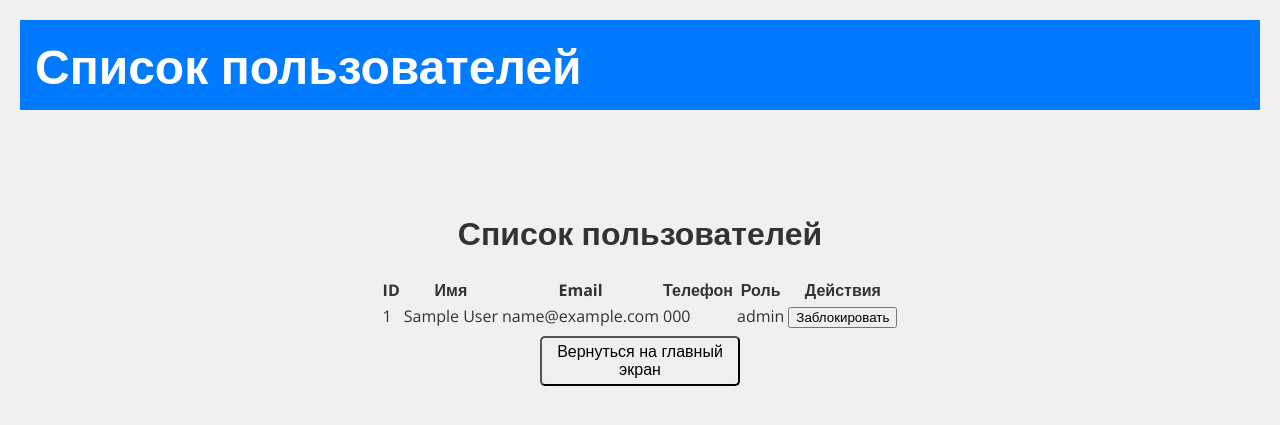
After one commit to davidcitoaa/cursovaya, a Flask app: template templates/user_list.html in a window 1280 px wide. The commit adds this page. Shown: the top 425 px of the page. Run offline with Flask 3, Linux system fonts and the light colour scheme; the template is opened without the code that fills it: most values are stand-ins (such as "Sample title", 1, 10 or a date in 2020); parts of the project's set-up code (start-up, migrations or seed data) failed here and were passed over; some libraries are stand-ins or nearby versions.

Commit message:
Добавил администратора

```diff
--- a/app.py
+++ b/app.py
@@ -59,6 +59,16 @@ class Client(BaseModel, UserMixin):
     email = CharField(max_length=255, null=True)
     phone = CharField(max_length=20)
     role = CharField(max_length=50, default='user')
+    blocked = CharField(max_length=50, default=None)
+
+    def block(self):
+        # Реализуйте здесь логику блокировки клиента
+        # Например, вы можете установить флаг в базе данных, указывающий на блокировку
+        self.blocked = True
+        self.save()  # Сохраняем изменения в базе данных
+
+    def is_blocked(self):
+        return self.blocked
 
     def check_password(self, password):
         return get_hashed_password(password) == self.password
@@ -265,11 +275,62 @@ class LoanRequestForm(FlaskForm):
 def load_user(user_id):
     return Client.get_by_id(user_id)
 
+@app.route('/user_list')
+@login_required  # Декоратор, требующий аутентификации пользователя
+def user_list():
+    # Здесь вы можете получить список всех пользователей из базы данных
+    # Например, используя ORM Peewee: users = User.select()
+    users = Client.select()
+
+    # Затем передайте список пользователей в шаблон
+    return render_template('user_list.html', current_user=current_user, users=users)
 
 # Маршруты Flask
 @app.route('/')
 def index():
-    return render_template('index.html')
+    # Проверяем роль пользователяs
+    if current_user.is_authenticated:
+        print(current_user.role)
+        if current_user.role == 'admin':
+            return render_template('admin_dashboard.html', current_user=current_user)
+        else:
+            return render_template('dashboard.html', current_user=current_user)
+    return render_template('index.html', current_user=current_user)
+
+
+@app.route('/admin/dashboard')
+@login_required
+def admin_dashboard():
+    # Проверяем роль пользователя
+    if current_user.is_authenticated and current_user.role == 'admin':
+        return render_template('admin_dashboard.html', current_user=current_user)
+    else:
+        flash('У вас нет доступа к этой странице.', 'danger')
+        return redirect(url_for('index'))
+
+@app.route('/block_user/<int:user_id>', methods=['POST'])
+@login_required
+def block_user(user_id):
+    user = Client.get_or_none(Client.client_id == user_id)
+
+    if user:
+        user.block()
+        print(f'Пользователь {user.full_name} заблокирован успешно!', 'success')
+    else:
+        print('Пользователь не найден', 'error')
+
+    return redirect(url_for('user_list'))
+
+@app.route('/admin/users_list')
+@login_required
+def users_list():
+    # Проверяем роль пользователя
+    if current_user.is_authenticated and current_user.role == 'admin':
+        users = Client.select()
+        return render_template('users_list.html', users=users, current_user=current_user)
+    else:
+        flash('У вас нет доступа к этой странице.', 'danger')
+        return redirect(url_for('index'))
 
 
 @app.route('/login', methods=['GET', 'POST'])
@@ -281,10 +342,15 @@ def login():
     if form.validate_on_submit():
         user = Client.get_or_none(Client.email == form.username.data)
         if user and user.check_password(form.password.data):
-            login_user(user)
-            return redirect(url_for('dashboard'))
-
-    return render_template('login.html', form=form)
+            # Проверка на блокировку пользователя
+            if not user.is_blocked():
+                login_user(user)
+                return redirect(url_for('dashboard'))
+            else:
+                error = 'Ваша учетная запись заблокирована. Обратитесь к администратору.'
+        else:
+            error = 'Неверный логин или пароль'
+    return render_template('login.html', form=form, error=error)
 
 
 def get_hashed_password(password):
--- a/templates/index.html
+++ b/templates/index.html
@@ -22,9 +22,15 @@
 
     {% if current_user.is_authenticated %}
         <p>Вы вошли в аккаунт. </p>
+        {% if current_user.role == 'admin' %}
+            <form method="get" action="{{ url_for('admin_dashboard') }}">
+                <button type="submit" class="button-style">Административная панель</button>
+            </form>
+        {% else %}
             <form method="get" action="{{ url_for('dashboard') }}">
                 <button type="submit" class="button-style">Зайти в личный кабинет</button>
             </form>
+        {% endif %}
         <form action="{{ url_for('logout') }}" method="post">
             <button type="submit" class="button-style">Выйти</button>
         </form>
--- a/templates/login.html
+++ b/templates/login.html
@@ -18,9 +18,14 @@
 <main class="container">
     <h1>Вход</h1>
 
+    {% if error %}
+        <p class="error">{{ error }}</p>
+        {% endif %}
+
     <div class="form-field">
     <form method="post" action="{{ url_for('login') }}">
         {{ form.csrf_token }}
+
 
 
         <label for="username">Логин:</label>
--- /dev/null
+++ b/templates/user_list.html
@@ -0,0 +1,56 @@
+<!-- templates/users_list.html -->
+
+<!DOCTYPE html>
+<html lang="en">
+<head>
+    <meta charset="UTF-8">
+    <meta name="viewport" content="width=device-width, initial-scale=1.0">
+    <title>Список пользователей</title>
+    <link rel="stylesheet" href="https://fonts.googleapis.com/css?family=Open Sans:400,600,700&display=swap">
+    <link rel="stylesheet" href="https://fonts.googleapis.com/css?family=Roboto:400,500,700&display=swap">
+    <link rel="stylesheet" href="/static/css/custom-style.css">
+</head>
+<body>
+    <header>
+        <div class="title">
+            <h1 style="font-size: 3em; text-align: center;">Список пользователей</h1>
+        </div>
+    </header>
+
+    <main class="container">
+        <h1>Список пользователей</h1>
+
+        <table>
+            <thead>
+                <tr>
+                    <th>ID</th>
+                    <th>Имя</th>
+                    <th>Email</th>
+                    <th>Телефон</th>
+                    <th>Роль</th>
+                    <th>Действия</th>
+                </tr>
+            </thead>
+            <tbody>
+                {% for user in users %}
+                <tr>
+                    <td>{{ user.client_id }}</td>
+                    <td>{{ user.full_name }}</td>
+                    <td>{{ user.email }}</td>
+                    <td>{{ user.phone }}</td>
+                    <td>{{ user.role }}</td>
+                    <td>
+                        <form method="post" action="{{ url_for('block_user', user_id=user.client_id) }}">
+                            <button type="submit">Заблокировать</button>
+                        </form>
+                    </td>
+                </tr>
+                {% endfor %}
+            </tbody>
+        </table>
+        <form method="get" action="{{ url_for('admin_dashboard') }}">
+                <button type="submit" class="button-style">Вернуться на главный экран</button>
+            </form>
+    </main>
+</body>
+</html>
```
Also changed, not shown: templates/admin_dashboard.html (added, +37 -0 lines). Lines whose indentation alone changed are shown as unchanged.
